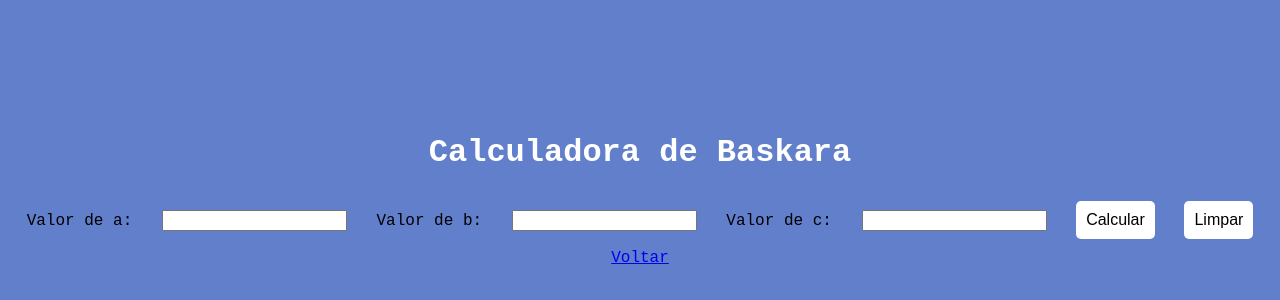
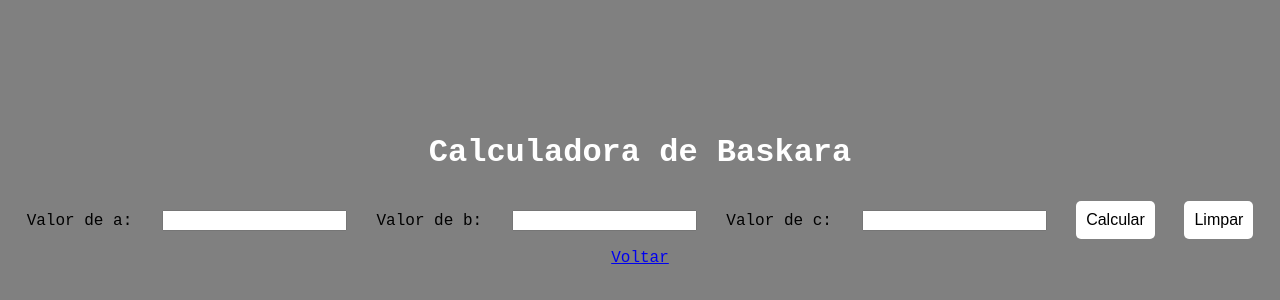
Before and after one commit to cadelocao/NewWorldOrderGodBlessWuTang, a plain HTML site: page baskara.html in a window 1280 px wide. Shown: the part 210-510 px from the top of the page. Drawn offline with Linux system fonts and the light colour scheme.

Commit message:
color change

```diff
--- a/baskara.css
+++ b/baskara.css
@@ -1,6 +1,6 @@
 body {
   font-family: "Courier New", Courier, monospace;
-  background-color: #627fcc;
+  background-color: grey;
   display: flex;
   flex-direction: column;
   align-items: center;
```
